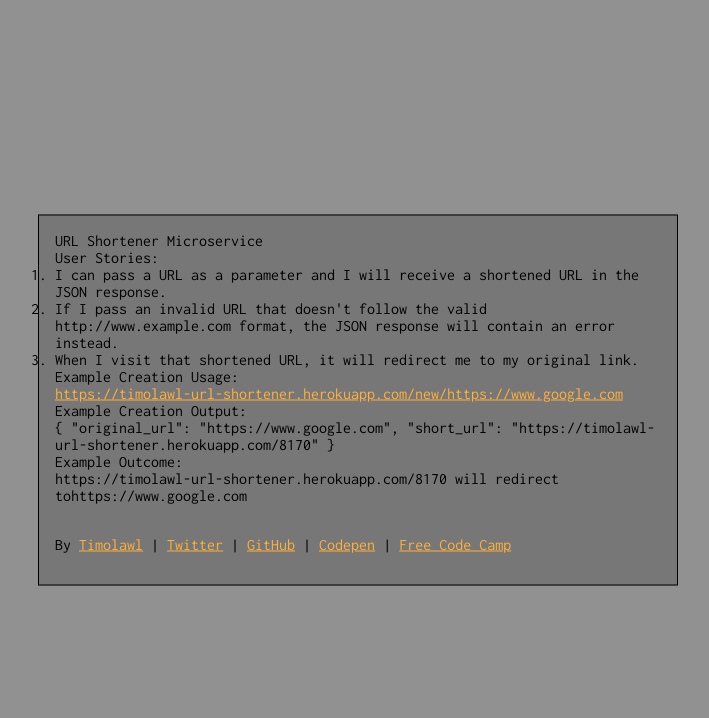
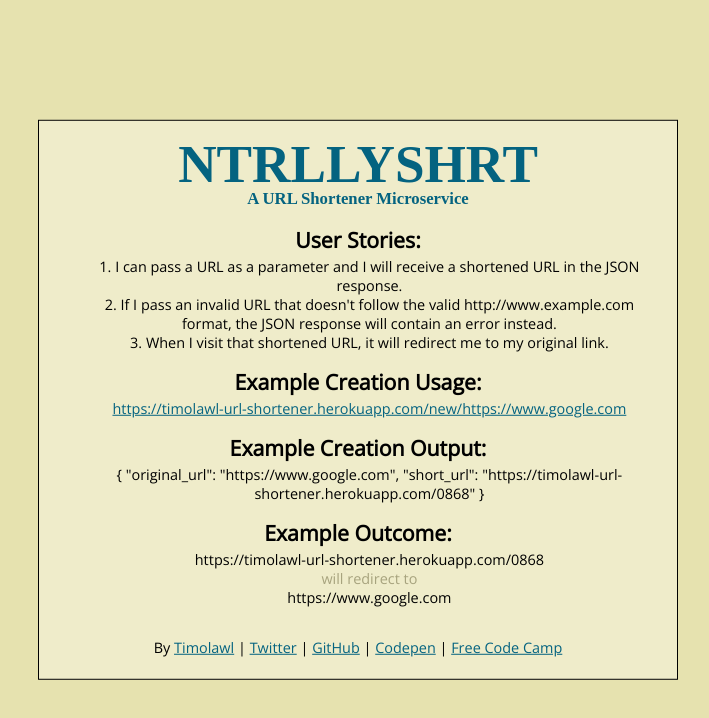
Before and after one commit to timolawl/fcc-be-03-url-shortener, a website: page public/index.html in a window 1280 px wide. Shown: the whole page, without its empty margins (282-991 px from the left). Drawn offline with nearby package versions, Linux system fonts and the light colour scheme; a web font is replaced by a local one.

Commit message:
Add styling.

```diff
--- a/public/index.html
+++ b/public/index.html
@@ -2,14 +2,14 @@
 <html>
     <head>
         <title>URL Shortener Microservice</title>
-        <link rel='stylesheet' href='//fonts.googleapis.com/css?family=Inconsolata'>
+        <link rel='stylesheet' href='//fonts.googleapis.com/css?family=BenchNine|Open+Sans'>
         <link rel='stylesheet' type='text/css' href='/public/stylesheets/main.css'>
 
     </head>
     <body>
         <div class='wrapper'>
-            <div class='url-shortener--title'>URL Shortener Microservice</div>
-
+            <div class='url-shortener--title'>NTRLLYSHRT</div>
+          <div class='url-shortener--subtitle'>A URL Shortener Microservice</div>
             <div class='url-shortener__userstory'>
                 <div class='url-shortener__userstories--title'>User Stories:</div>
                 <div class='url-shortener__userstories--text'>
@@ -31,14 +31,18 @@
             <div class='url-shortener__exampleoutput'>
                 <div class='url-shortener__exampleoutput--title'>Example Creation Output:</div>
                 <div class='url-shortener__exampleoutput--text'>
-                    { "original_url": "https://www.google.com", "short_url": "https://timolawl-url-shortener.herokuapp.com/8170" }
+                    { "original_url": "https://www.google.com", "short_url": "https://timolawl-url-shortener.herokuapp.com/0868" }
                 </div>
             </div>
 
             <div class='url-shortener__outcome'>
                 <div class='url-shortener__outcome--title'>Example Outcome:</div>
                 <div class='url-shortener__outcome--text'>
-                    https://timolawl-url-shortener.herokuapp.com/8170 will redirect tohttps://www.google.com
+                    https://timolawl-url-shortener.herokuapp.com/0868
+                    <div class='url-shortener__outcome--fadedtext'>
+                        will redirect to
+                    </div>
+                    https://www.google.com
                 </div>
             </div>
 
--- a/public/stylesheets/main.scss
+++ b/public/stylesheets/main.scss
@@ -1,24 +1,29 @@
-$primary-color: #ffb03b;
-$secondary-color: black;
-$background-color: #777;
+$primary-color: #046380;
+$secondary-color: #a7a37e;
+$background-color: #efecca;
+$body-color: #e6e2af;
 
-@mixin title($font-size: 1.4rem, $margin-bottom: 0.25rem) {
+@mixin title($font-size: 1.4rem, $margin-bottom: 0.2rem) {
   font-weight: bold;
   font-size: $font-size;
   margin-bottom: $margin-bottom;
-  text-align: left;
 }
 
 *, :before, :after {
   box-sizing: border-box;
   padding: 0;
   margin: 0;
-  font-family: Inconsolata;
-
+  font-family: 'Open Sans';
+  font-size: 0.95rem;
+  text-align: center;
 }
 
 body {
-  background: lighten($background-color, 10%);
+  background: $body-color;
+}
+
+ol {
+  list-style-position: inside;
 }
 
 a {
@@ -41,20 +46,27 @@
   top: 50%;
   left: 50%;
   transform: translate(-50%, -50%);
-  padding: 1rem;
+  padding: 1.5rem;
   border: 1px solid black;
   background: $background-color;
 }
 
-.header-parser {
+.url-shortener {
   &--title {
+    font-family: BenchNine;
     color: $primary-color;
-    @include title(2rem, 1rem);
+    @include title(3.5rem);
+    line-height: 80%;
   }
-  &__userstory {
+  &--subtitle {
+    font-family: BenchNine;
+    color: $primary-color;
+    @include title(1.1rem);
+  }
+  &__userstories {
     &--title {
       @include title();
-      margin-top: 1.5rem;
+      margin-top: 1rem;
     }
     &--text {
       margin-left: 1.5rem;
@@ -63,7 +75,7 @@
   &__exampleusage {
     &--title {
       @include title();
-      margin-top: 1.5rem;
+      margin-top: 1rem;
     }
     &--text {
       margin-left: 1.5rem;
@@ -73,15 +85,26 @@
   &__exampleoutput {
     &--title {
       @include title();
-      margin-top: 1.5rem;
+      margin-top: 1rem;
     }
     &--text {
       margin-left: 1.5rem;
+    }
+  }
+  &__outcome {
+    &--title {
+      @include title();
+      margin-top: 1rem;
+    }
+    &--text {
+      margin-left: 1.5rem;
+    }
+    &--fadedtext {
+      color: $secondary-color;
     }
   }
 }
 
 .footer {
   margin-top: 2rem;
-  margin-bottom: 1rem;
 }
```
Also changed, not shown: README.md, public/stylesheets/main.css.
